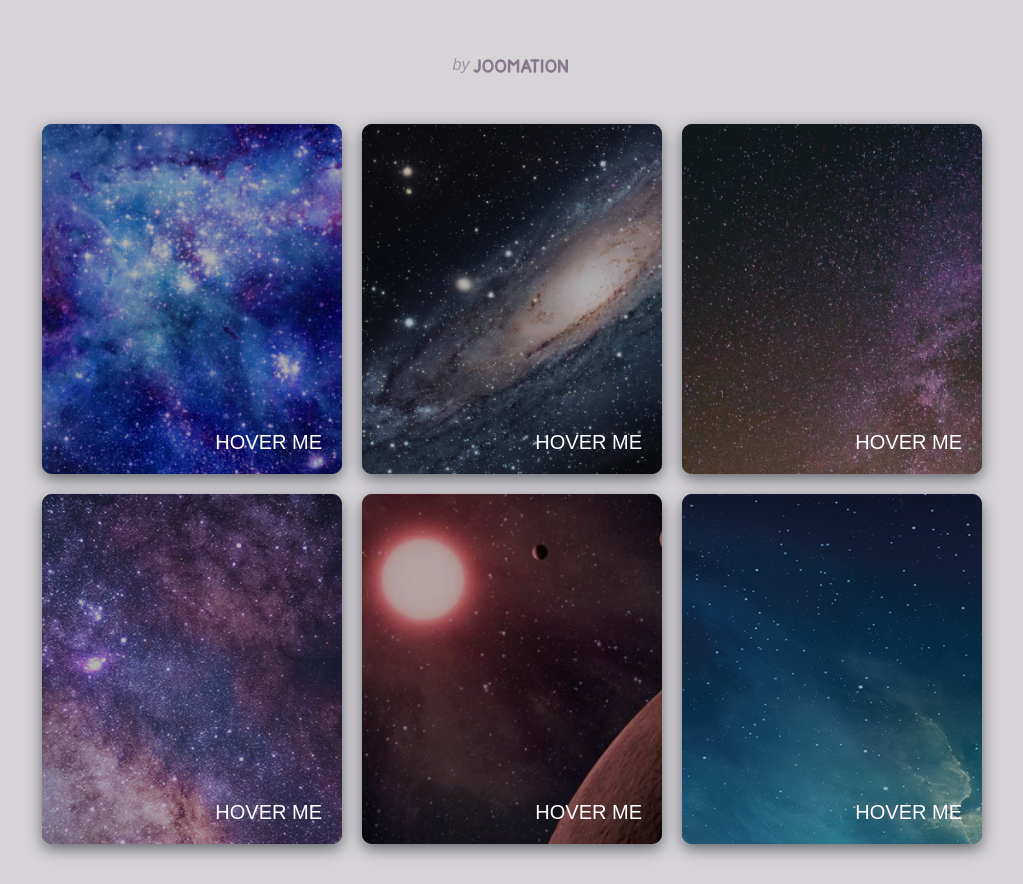
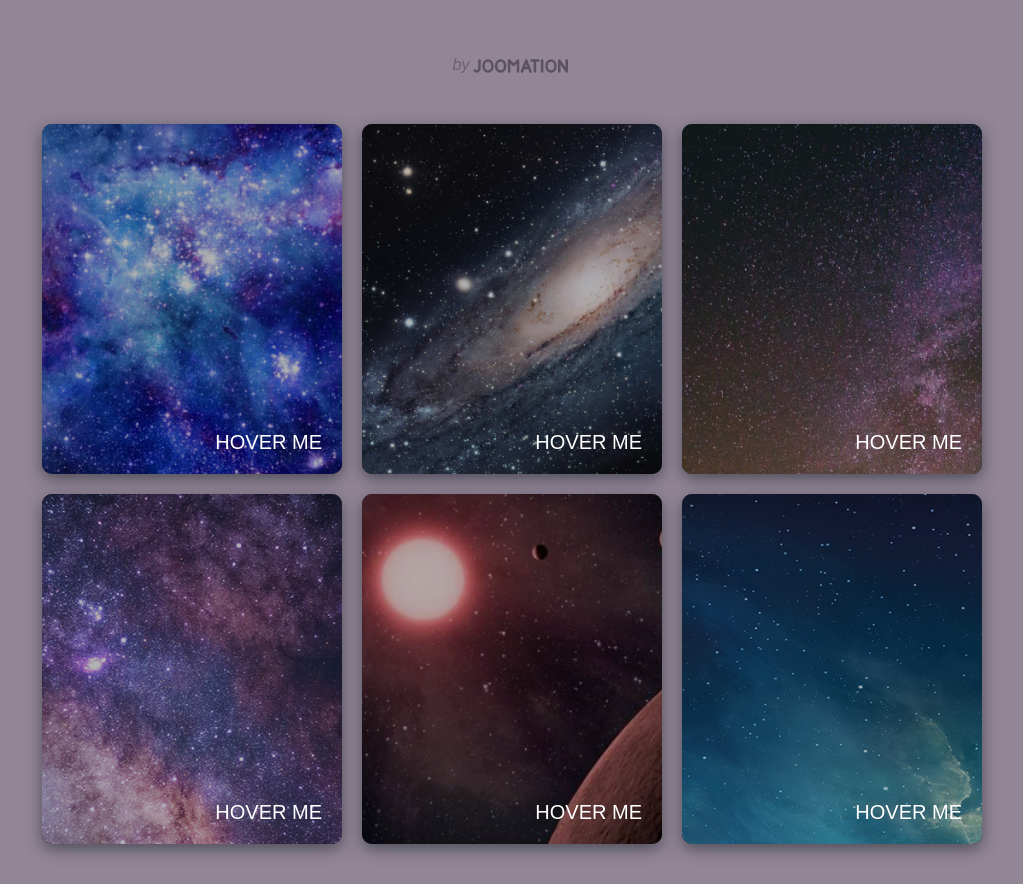
Before and after one commit to joohyung-lee/hover-card, a plain HTML site: page index.html in a window 1280 px wide. Shown: the whole page, without its empty margins (128-1151 px from the left). Drawn offline with Linux system fonts and the light colour scheme.

Commit message:
update style

```diff
--- a/css/style.css
+++ b/css/style.css
@@ -13,7 +13,7 @@ body {
 }
 
 body {
-    background: #d7d4d8;
+    background: #928596;
 }
 
 .title {
@@ -28,7 +28,7 @@ body {
 
 .title span {
     display: inline-block;
-    color: #87798c;
+    color: #5c525f;
     vertical-align: middle;
     opacity: 0.7;
     font-style: italic;
@@ -56,7 +56,7 @@ body {
 
 .logo-svg {
     fill: none;
-    stroke: #87798c;
+    stroke: #5c525f;
     stroke-width: 2;
     stroke-linecap: round;
     stroke-linejoin: round;
```
